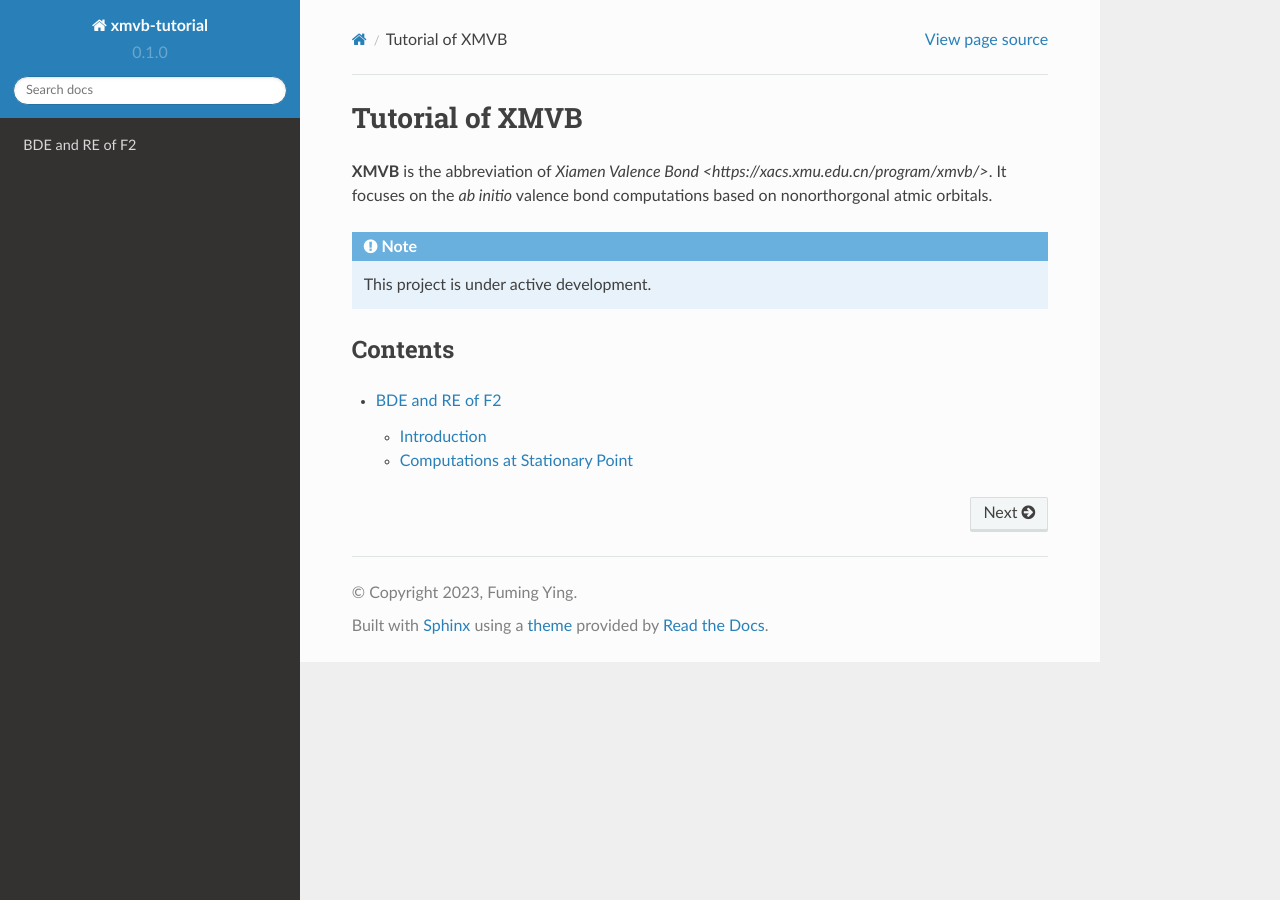
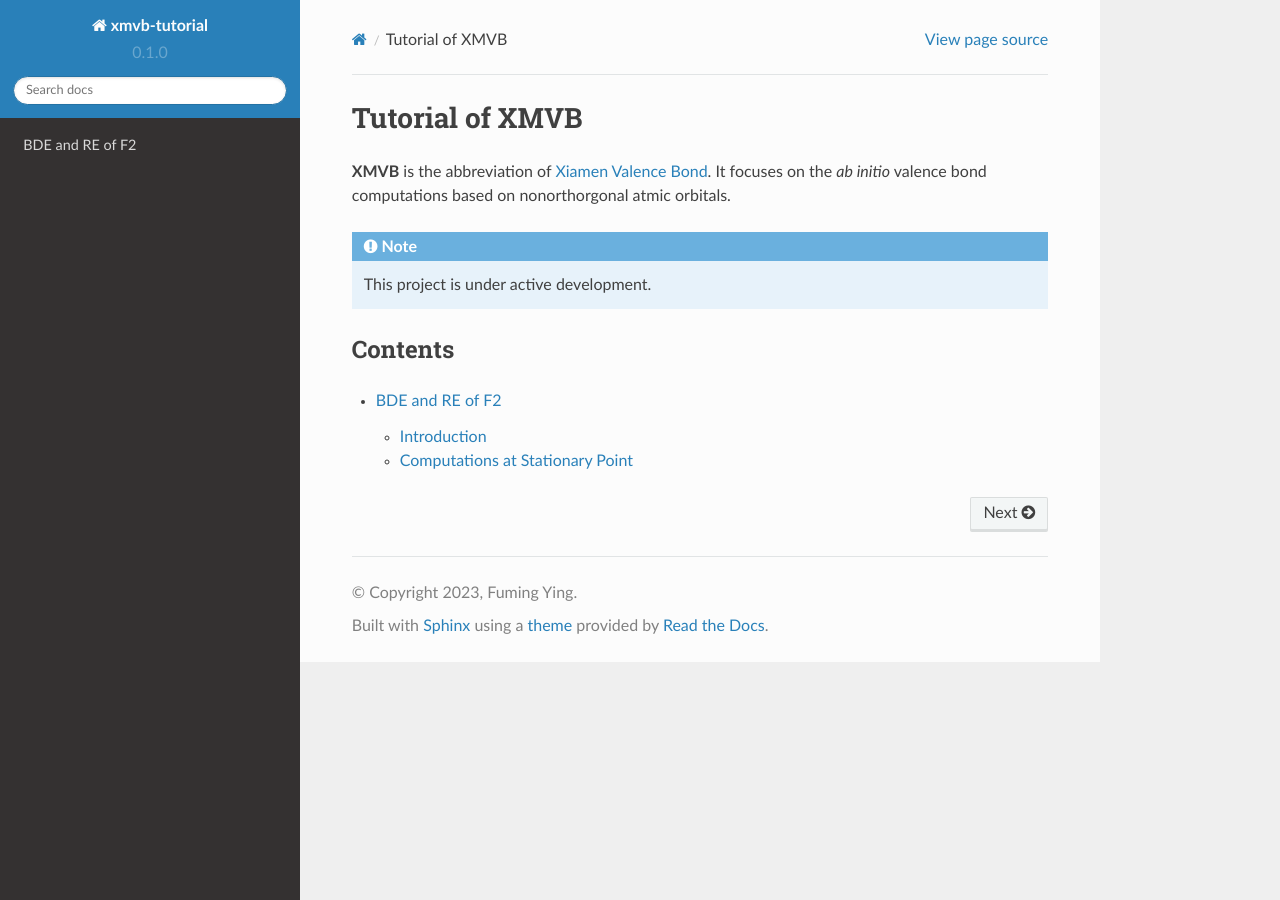
Before and after one commit to fmying/xmvb-tutorial, a Sphinx documentation site: the page built from docs/source/index.rst, in a window 1280 px wide. Built offline with Sphinx 7.4.7 and the Read the Docs theme 2.0.0, drawn with Linux system fonts in a browser that asks for light colours.

Commit message:
Update contents of XMVB tutorial.

```diff
--- a/docs/source/index.rst
+++ b/docs/source/index.rst
@@ -1,7 +1,7 @@
 Tutorial of XMVB
 ===================================
 
-**XMVB** is the abbreviation of `Xiamen Valence Bond <https://xacs.xmu.edu.cn/program/xmvb/>`. It focuses
+**XMVB** is the abbreviation of `Xiamen Valence Bond <https://xacs.xmu.edu.cn/program/xmvb/>`_. It focuses
 on the *ab initio* valence bond computations based on nonorthorgonal atmic orbitals.
 
 
```
